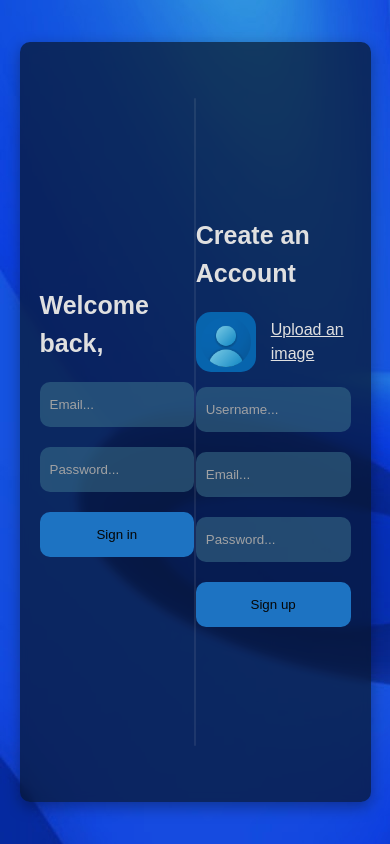
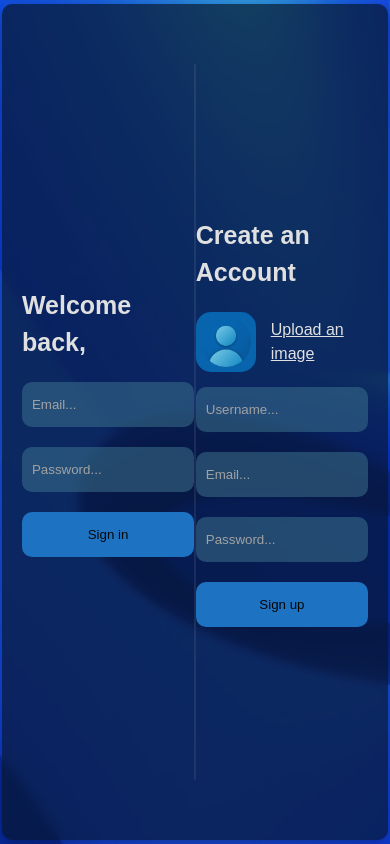
Before and after one commit to realSenan/ReactChatApp, a React (Vite) app: page / in a window 390 px wide. Built offline with nearby package versions, Linux system fonts and the light colour scheme; no server answers; a web font is replaced by a local one.

Commit message:
css optimize

```diff
--- a/src/index.css
+++ b/src/index.css
@@ -852,6 +852,11 @@ body {
   } */
 }
 @media (max-width: 925px) {
+  .container{
+    width: 99vw;
+    height: 99vh;
+  }
+
   .contact {
     flex: 0 !important;
     min-width: 0px;
```
